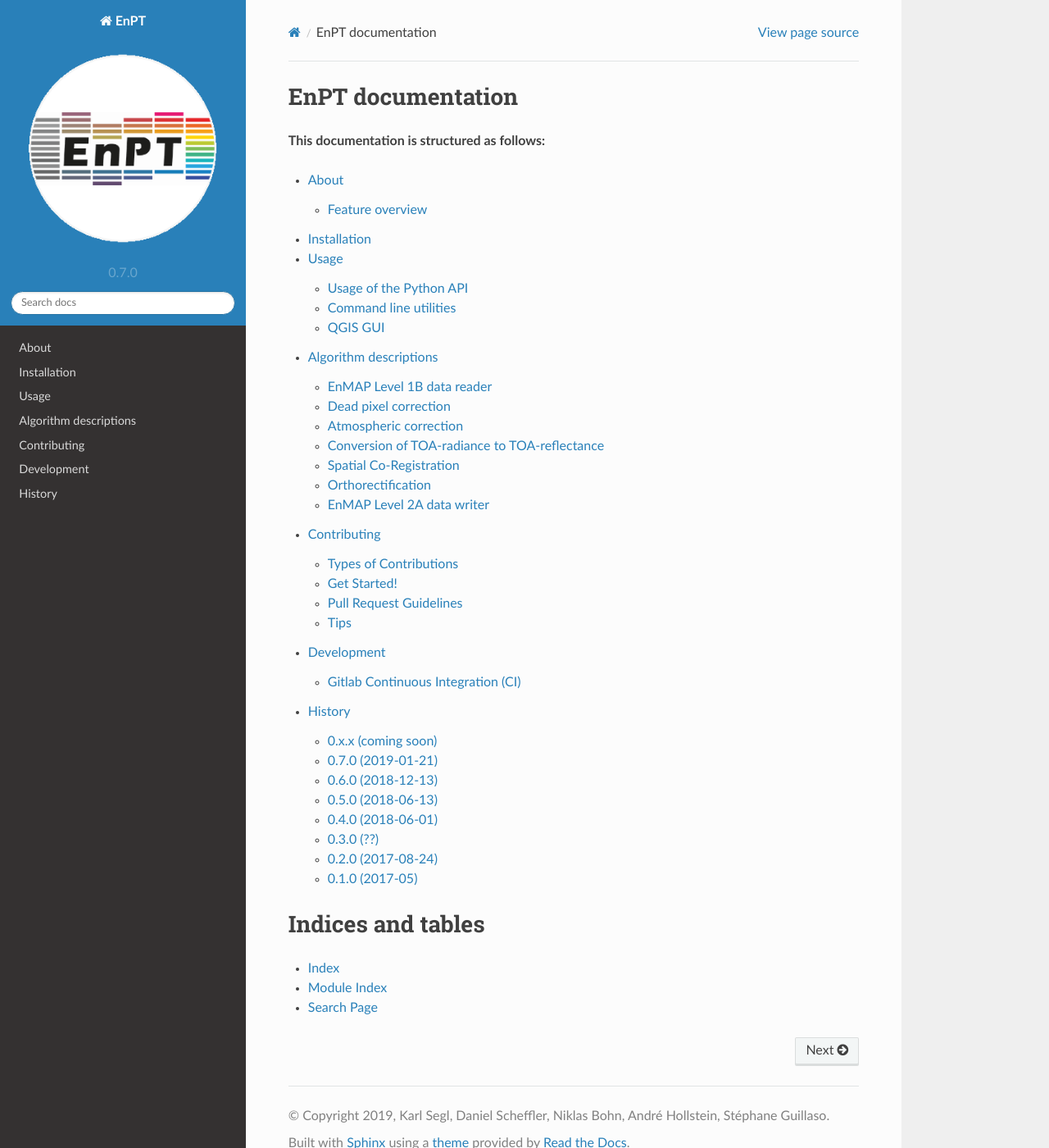
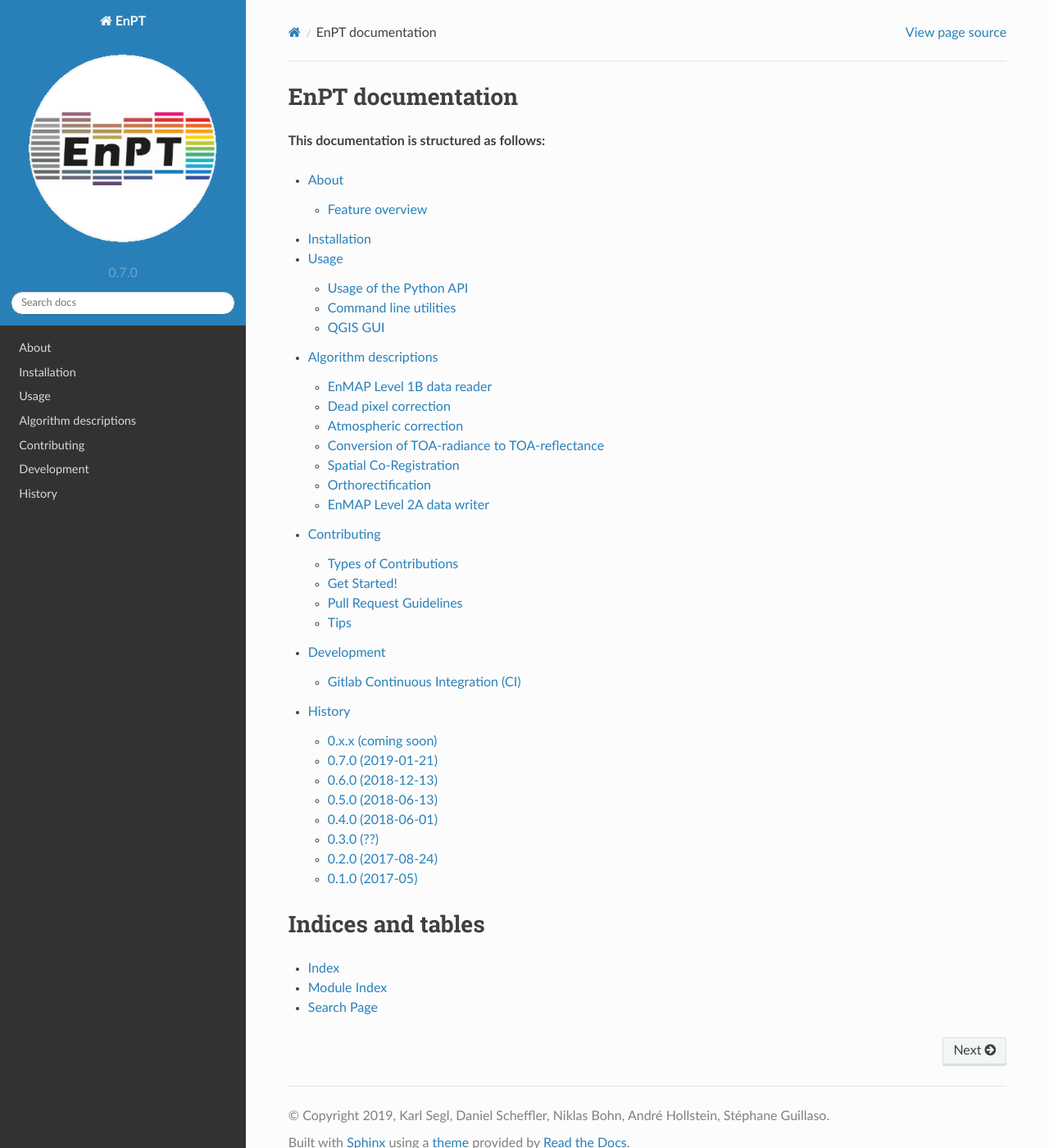
Before and after one commit to GFZ/enpt, a Sphinx documentation site: the page built from docs/index.rst, in a window 1280 px wide and 1400 px high. Shown: the whole window at 82% size. Built offline with Sphinx 7.4.7 and the Read the Docs theme 2.0.0, drawn with Linux system fonts in a browser that asks for light colours; pages that are not in the unit, such as notebooks, are missing from menus.

Commit message:
Increased content width of generated docs.
Signed-off-by: Daniel Scheffler <danschef@gfz-potsdam.de>

```diff
--- /dev/null
+++ b/docs/_static/wider_theme.css
@@ -0,0 +1,3 @@
+.wy-nav-content {
+max-width: 1200px !important;
+}
--- a/docs/conf.py
+++ b/docs/conf.py
@@ -117,6 +117,11 @@ pygments_style = 'sphinx'
 # Define how to document class docstrings
 # '__init__' documents only the __init__ methods, 'class' documents only the class methods and 'both' documents both
 autoclass_content = 'both'
+
+
+# Increase content width of generated docs
+def setup(app):
+    app.add_stylesheet('wider_theme.css')
 
 
 # -- Options for HTML output -------------------------------------------
```
